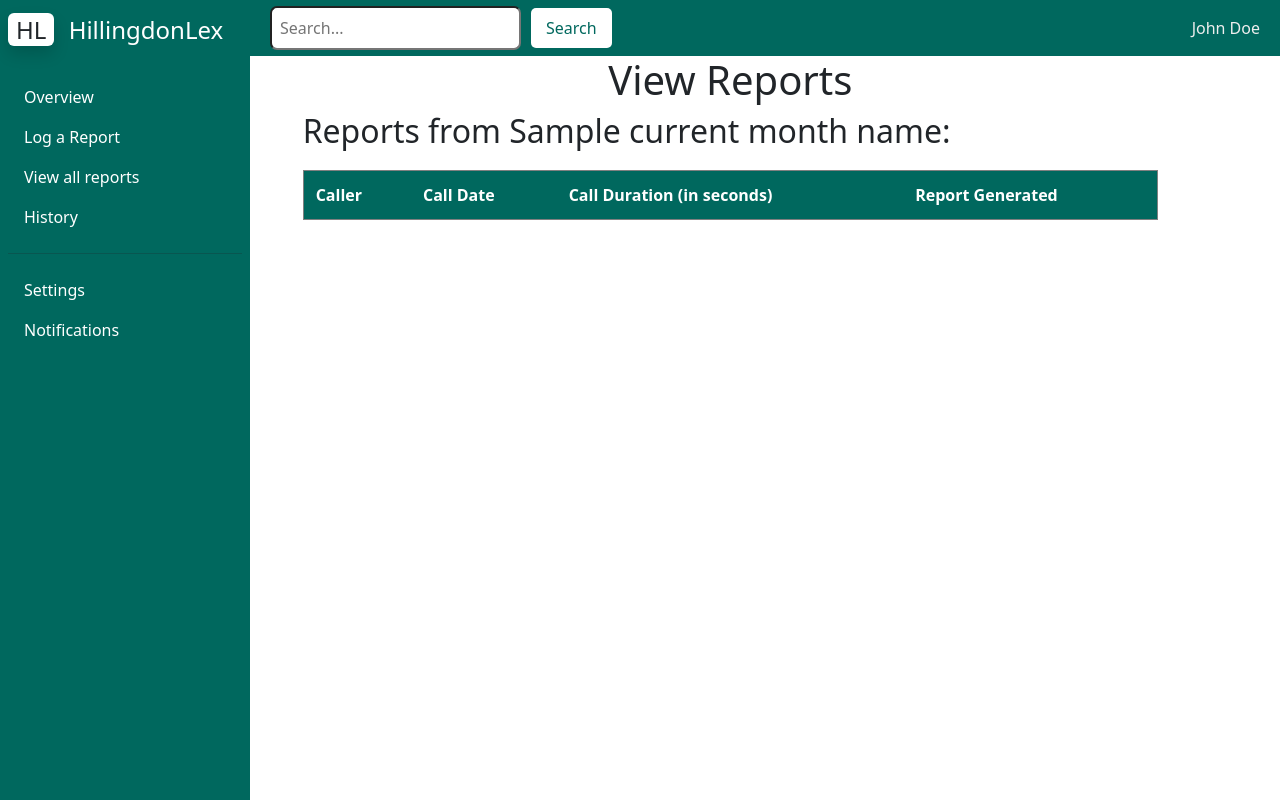
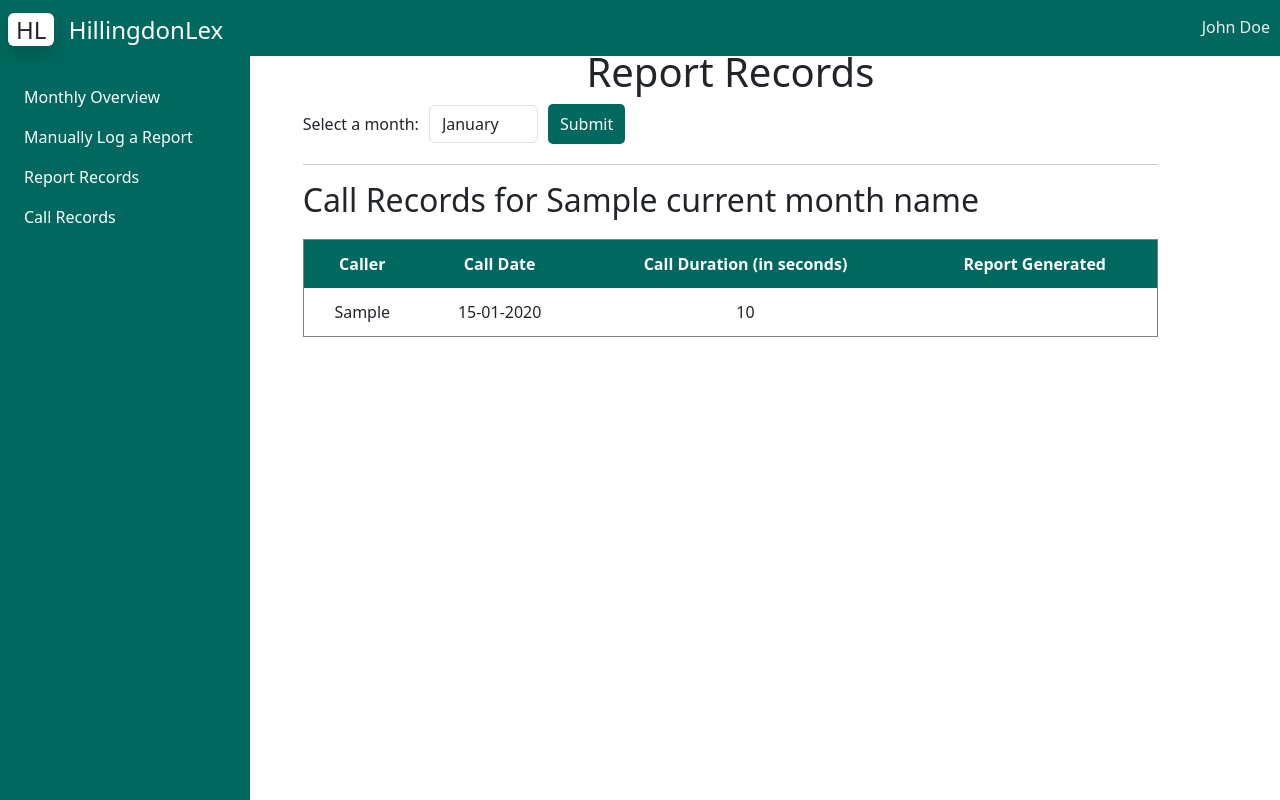
Before and after one commit to ariarub/TeamEngelbartInterface, a Flask app: template templates/viewReport.html in a window 1280 px wide. Run offline with Flask 3, Linux system fonts and the light colour scheme; the template is opened without the code that fills it: most values are stand-ins (such as "Sample title", 1, 10 or a date in 2020); lists and menus that the app fills with data are empty; some libraries are stand-ins or nearby versions.

Commit message:
chnaged names of pages in sidebar and added months to tables

```diff
--- a/application.py
+++ b/application.py
@@ -173,10 +173,15 @@ def index():
 def logAReport():
     return render_template('logRubbishReport.html', page = 'logAReport')
 
-@application.route('/viewReport')
+@application.route('/viewReport', methods = ['GET', 'POST'])
 def viewReports():
-    month = datetime.now().month
-    current_month_name = calendar.month_name[month]
+    if request.method == 'POST':
+        selected_month = int(request.form['month'])
+        #calls = get_calls_for(selected_month)
+    else:
+        selected_month = datetime.now().month
+        #calls = get_calls_for(selected_month)
+    current_month_name = calendar.month_name[selected_month]
     return render_template('viewReport.html',current_month_name = current_month_name, page = 'viewReports')
 
 @application.route('/history', methods = ['GET', 'POST'])
@@ -187,7 +192,8 @@ def history():
     else:
         selected_month = datetime.now().month
         calls = get_calls_for(selected_month)
-    return render_template('history.html', selected_month=selected_month, calls=calls, page = 'history')
+    chosen_month = calendar.month_name[selected_month]
+    return render_template('history.html', chosen_month = chosen_month, selected_month=selected_month, calls=calls, page = 'history')
 
 @application.route('/call/<int:CallID>', methods=['GET', 'POST'])
 def call_details(CallID):
--- a/static/css/style.css
+++ b/static/css/style.css
@@ -77,6 +77,10 @@ body{
 
     .profile {
         color: #eee;
+        position: absolute;
+        top: 15px;
+        right: 0;
+        margin-right: 10px; /* Adjust margin for spacing */
     }
 
     .search-bar {
@@ -289,5 +293,11 @@ button[type="submit"] {
     border-radius: 5px; /* Rounded corners */
     flex: 1; /* Flex-grow property to distribute available space equally among the flex items */
     max-width: 300px; /* Set a maximum width for each box */
+    background-color: #f5f5f5;
+}
 
+.green-text {
+    color: #00685E;
+    font-size: 20px; /* Adjust the font size as needed */
+    font-weight: bold; /* Make the text bold */
 }
--- a/templates/base.html
+++ b/templates/base.html
@@ -26,29 +26,17 @@
 
             <ul class="list-unstyled px-2">
                 <li class="{% if page == 'index' %}active{% endif %}"><a href="{{ url_for('index') }}" class="text-decoration-none px-3 py-2 d-block"><i
-                            class="fal fa-home"></i> Overview</a></li>
+                            class="fal fa-home"></i> Monthly Overview</a></li>
                 <li class="{% if page == 'logAReport' %}active{% endif %}"><a href="{{ url_for('logAReport') }}" class="text-decoration-none px-3 py-2 d-block"><i class="fal fa-list"></i>
-                        Log a Report</a></li>
+                        Manually Log a Report</a></li>
                 <li class="{% if page == 'viewReports' %}active{% endif %}"><a href="{{ url_for('viewReports') }}" class="text-decoration-none px-3 py-2 d-block"><i
-                            class="fal fa-envelope-open-text"></i> View all reports</a></li>
+                            class="fal fa-envelope-open-text"></i> Report Records</a></li>
                 <li class="{% if page == 'history' %}active{% endif %}"><a href="{{ url_for('history') }}" class="text-decoration-none px-3 py-2 d-block"><i class="fal fa-users"></i>
-                        History</a></li>
-            </ul>
-            <hr class="h-color mx-2">
-
-            <ul class="list-unstyled px-2">
-                <li class=""><a href="#" class="text-decoration-none px-3 py-2 d-block"><i class="fal fa-bars"></i>
-                        Settings</a></li>
-                <li class=""><a href="#" class="text-decoration-none px-3 py-2 d-block"><i class="fal fa-bell"></i>
-                        Notifications</a></li>
-
+                        Call Records </a></li>
             </ul>
 
+
             <div id="navbar">
-                <div class="search-bar">
-                    <input type="text" placeholder="Search...">
-                    <button type="button">Search</button>
-                </div>
                 <div class="profile">
                     <span class="name">John Doe</span>
                 </div>
--- a/templates/history.html
+++ b/templates/history.html
@@ -27,7 +27,7 @@
 
             <hr>
 
-            <h2>Call Records for Selected Month</h2>
+            <h2>Call Records for {{ chosen_month }}</h2>
         <div class = "table-container">
             <table border="1">
                 <thead>
--- a/templates/index.html
+++ b/templates/index.html
@@ -7,15 +7,15 @@
         <div class="box-container" style="display: flex; justify-content: space-evenly; width: 80%;">
             <div class="box" style="text-align: center;">
                 <h2>Total Calls</h2>
-                <p class="statistic" id="totalCalls">{{ calls_this_month }}</p>
+                <p class="statistic green-text" id="totalCalls">{{ calls_this_month }}</p>
             </div>
             <div class="box" style="text-align: center;">
                 <h2>Reports Generated</h2>
-                <p class="statistic" id="missedCalls">Loading...</p>
+                <p class="statistic green-text" id="missedCalls">Loading...</p>
             </div>
             <div class="box" style="text-align: center;">
                 <h2>Total Minutes Saved</h2>
-                <p class="statistic" id="answeredCalls">Loading...</p>
+                <p class="statistic green-text" id="answeredCalls">Loading...</p>
             </div>
         </div>
         <div style="width: 80%;">
--- a/templates/viewReport.html
+++ b/templates/viewReport.html
@@ -3,25 +3,54 @@
 {% block content %}
     <div class="dashboard-content px-3 pt-5">
         <div class="col-md-9 ms-sm-auto col-lg-10 px-md-4">
-        <h1 class="mt-2">View Reports</h1>
-        <h2>Reports from {{current_month_name}}: </h2>
+            <body>
+                <h1>Report Records</h1>
+
+                <form action="/viewReport" method="post" class="form-inline">
+                    <label for="month" style="margin-right: 10px;">Select a month: </label>
+                    <select id="month" name="month" class="form-control">
+                        <option value="1" {% if selected_month == 1 %} selected {% endif %}>January</option>
+                        <option value="2" {% if selected_month == 2 %} selected {% endif %}>February</option>
+                        <option value="3" {% if selected_month == 3 %} selected {% endif %}>March</option>
+                        <option value="4" {% if selected_month == 4 %} selected {% endif %}>April</option>
+                        <option value="5" {% if selected_month == 5 %} selected {% endif %}>May</option>
+                        <option value="6" {% if selected_month == 6 %} selected {% endif %}>June</option>
+                        <option value="7" {% if selected_month == 7 %} selected {% endif %}>July</option>
+                        <option value="8" {% if selected_month == 8 %} selected {% endif %}>August</option>
+                        <option value="9" {% if selected_month == 9 %} selected {% endif %}>September</option>
+                        <option value="10" {% if selected_month == 10 %} selected {% endif %}>October</option>
+                        <option value="11" {% if selected_month == 11 %} selected {% endif %}>November</option>
+                        <option value="12" {% if selected_month == 12 %} selected {% endif %}>December</option>
+                    </select>
+                    <button type="submit">Submit</button>
+                </form>
+
+                <hr>
+
+                <h2>Call Records for {{ current_month_name }}</h2>
             <div class = "table-container">
                 <table border="1">
                     <thead>
                         <tr>
-                        <th>Caller</th>
-                        <th>Call Date</th>
-                        <th>Call Duration (in seconds)</th>
-                        <th>Report Generated</th>
+                            <th style="text-align: center;">Caller</th>
+                            <th style="text-align: center;">Call Date</th>
+                            <th style="text-align: center;">Call Duration (in seconds)</th>
+                            <th style="text-align: center;">Report Generated</th>
                         </tr>
                     </thead>
                     <tbody>
+                        {% for call in calls %}
                         <tr>
-
+                            <td style="text-align: center;">{{ call.callerNumbe }}</td>
+                            <td style="text-align: center;">{{ call.callStartTimestamp.strftime('%d-%m-%Y')  }}</td>
+                            <td style="text-align: center;">{{ call.callDurationInSeconds }}</td>
+                            <td style="text-align: center;"></td>
                         </tr>
+                        {% endfor %}
                     </tbody>
                 </table>
                 </div>
+            </body>
             </div>
         </div>
 {% endblock %}
```
Lines whose indentation alone changed are shown as unchanged.
